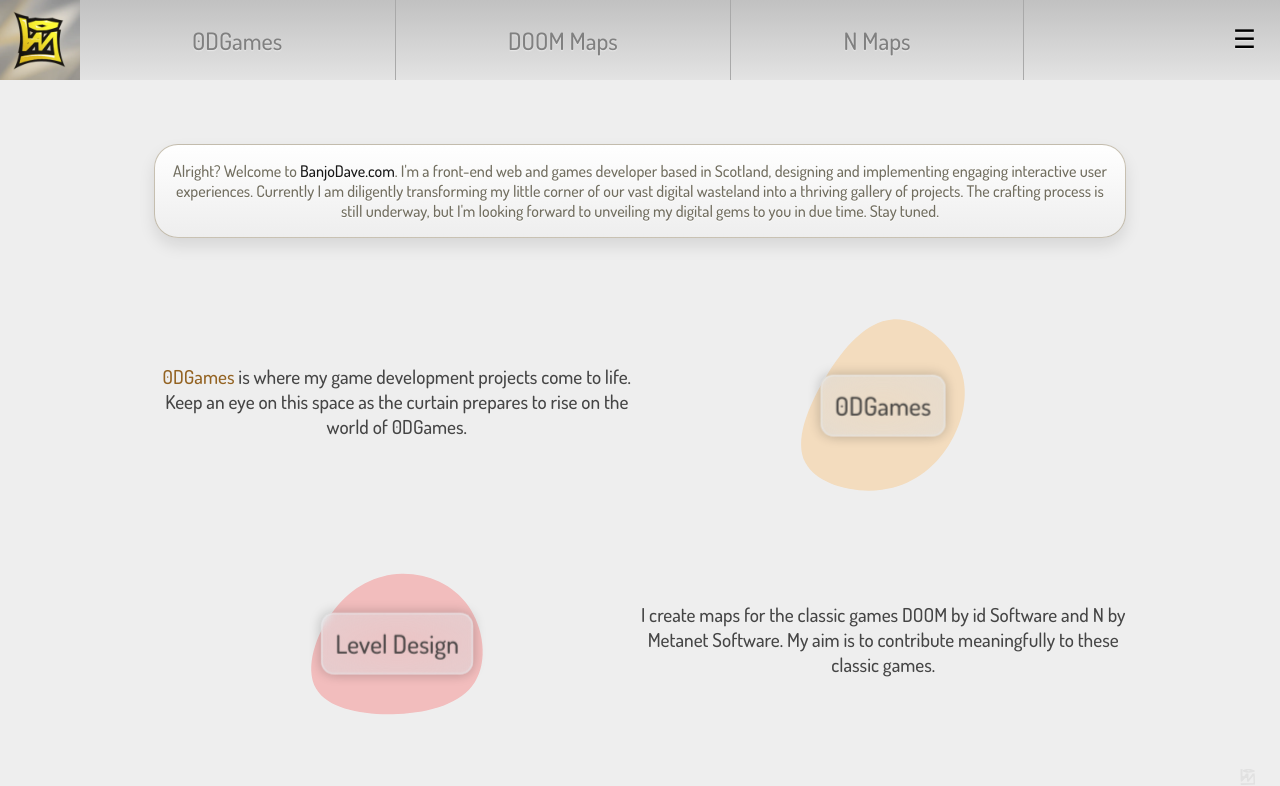
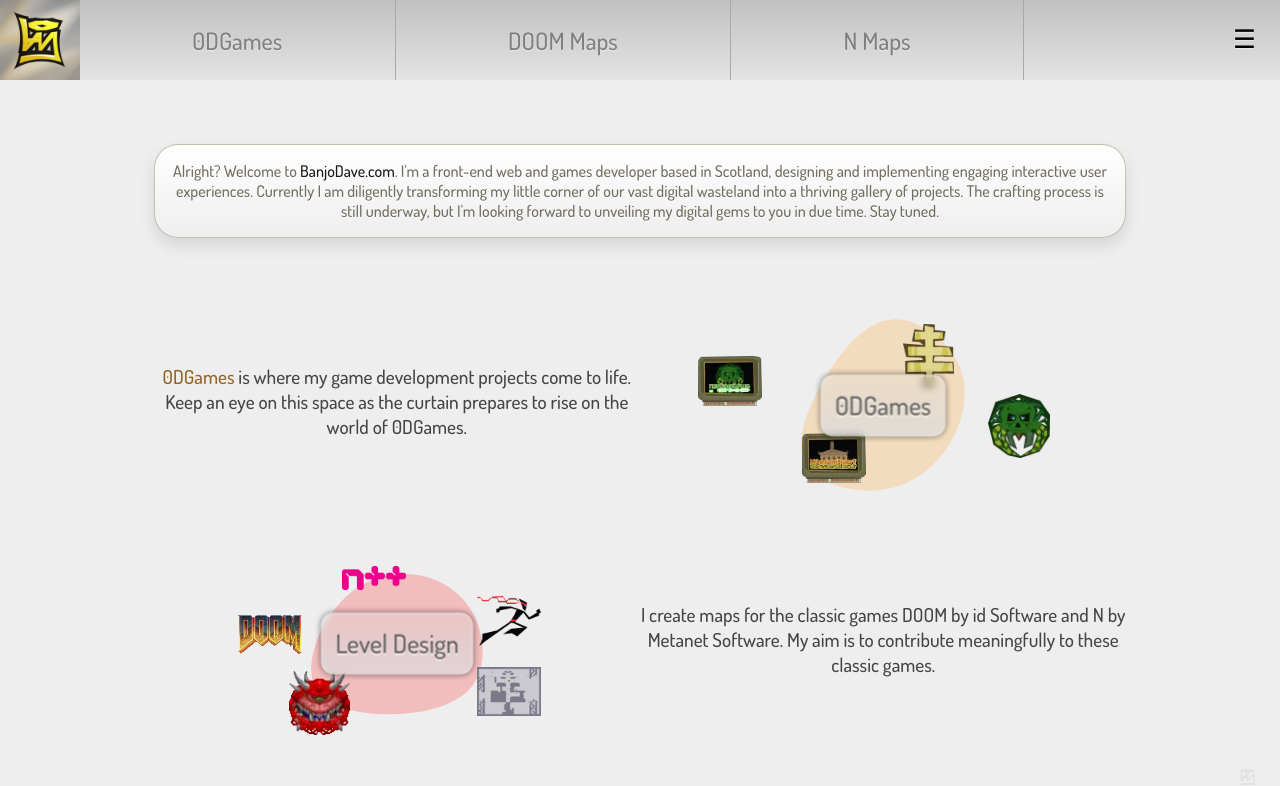
Before and after one commit to dgwall/banjodave, a React (Create React App) app: page / in a window 1280 px wide. Shown: the top 786 px of the page. Built offline with nearby package versions, Linux system fonts and the light colour scheme.

Commit message:
Homepage animation load fix

```diff
--- a/src/App.css
+++ b/src/App.css
@@ -211,7 +211,7 @@
 
 .ani-panel.hover .glass {
   transform: scale(1.1);
-  box-shadow: 0 0 2rem #00000080;
+  box-shadow: 0 1rem 2rem #00000030;
 }
 
 .ani-panel .glass {
@@ -219,16 +219,17 @@
   display: inline-flex;
   justify-content: center;
   align-items: center;
-  border: 2px solid #e6e9ec9f;
-  background: radial-gradient(#dadcdf42, #dadcdf80);
-  color: #333333e0;
+  border: 2px solid #e6e9ec6e;
+  background: linear-gradient(to bottom, #dadcdf42, #dadcdfbd);
+  color: #333333b0;
   position: relative;
   backdrop-filter: blur(0.3rem);
   border-radius: 1rem;
   font-size: 2rem;
   padding: 1rem;
   transition: 3s;
-  box-shadow: 0 0 1rem #00000040;
+  text-shadow: 0 2px 0 #ffffff9a, 0 -1px 0 #0000003a;
+  box-shadow: 0 0 0.5rem #0000008f;
 }
 
 .ani-panel .image {
@@ -236,7 +237,7 @@
   height: 4rem;
   object-fit: contain;
   position: absolute;
-  transition: 1s;
+  transition: 1s ease;
 }
 
 @keyframes rotate {
--- a/src/components/shared/HoverAnimationPanel.js
+++ b/src/components/shared/HoverAnimationPanel.js
@@ -37,7 +37,7 @@
 
   useEffect(() => {
     // Construct URLs for the images
-    if (hover) {
+    if (hover || !imageURLs.length) {
       setImageURLs(
         Array.from({ length: data.imageCount }, (_, index) => ({
           url: `/img/hoverpanels/${data.id}-${index}.webp`,
@@ -46,7 +46,7 @@
         }))
       );
     }
-  }, [data, hover]);
+  }, [data, hover, imageURLs.length]);
 
   // handle mouse enter and leave events
   const handleMouseEnter = () => {
@@ -86,6 +86,7 @@
           className={`image ${imgData.animation} ${hover ? "animate" : ""}`}
           style={imgData.position}
           alt=""
+          loading="lazy"
         />
       ))}
       <div className="glass">{data.name}</div>
```
